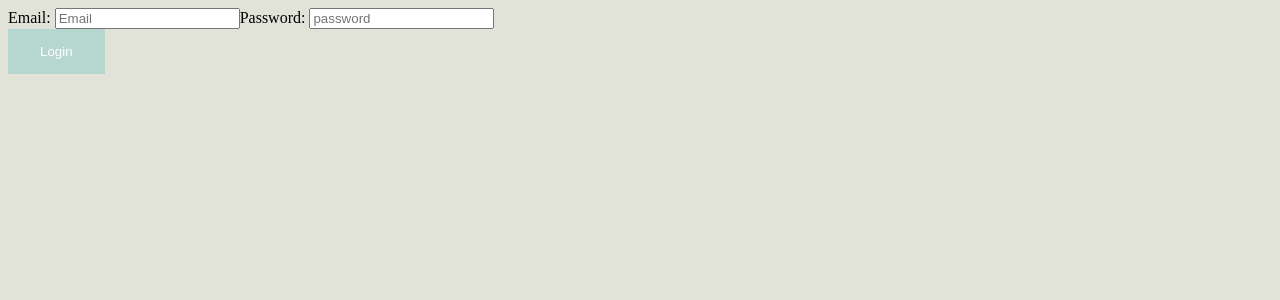
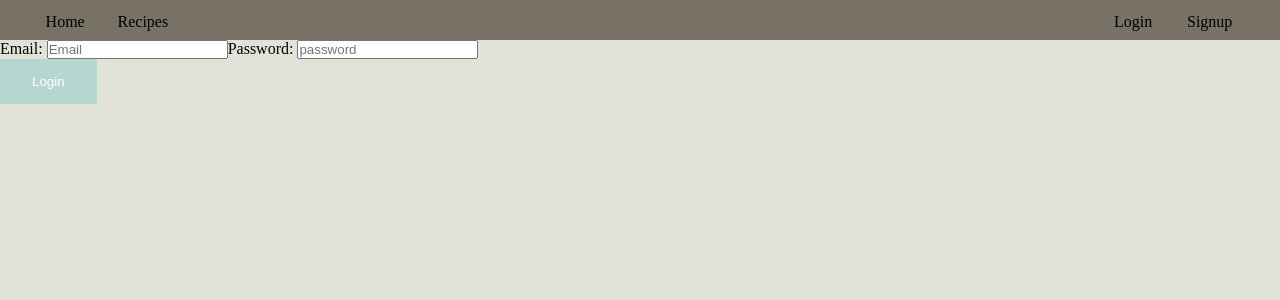
Before and after one commit to adriannasaruk/recipes-frontend, a React (Create React App) app: page /login in a window 1280 px wide. Shown: the top 300 px of the page. Built offline with nearby package versions, Linux system fonts and the light colour scheme.

Commit message:
Styled up the Nav-bar

```diff
--- a/src/App/Components/Nav/Nav.js
+++ b/src/App/Components/Nav/Nav.js
@@ -1,10 +1,55 @@
 import React from 'react';
+import NavBar from './navComps/NavBar';
+import { Link } from 'react-router-dom';
 import './nav.css';
 
 export default function Nav(props) {
+  const token = localStorage.getItem('token');
   return (
     <div>
-      <div></div>
+      <NavBar>
+        <section className='left'>
+          {token ? (
+            <li>
+              <Link style={styles.link} to='/user'>
+                Home
+              </Link>
+            </li>
+          ) : (
+            <li>
+              <Link style={styles.link} to='/'>
+                Home
+              </Link>
+            </li>
+          )}
+          <li>
+            <Link style={styles.link} to='public'>
+              Recipes
+            </Link>
+          </li>
+        </section>
+        <section className='right'>
+          <li>
+            <Link style={styles.link} to='/login'>
+              Login
+            </Link>
+          </li>
+          {!token ? (
+            <li>
+              <Link style={styles.link} to='/signup'>
+                Signup
+              </Link>
+            </li>
+          ) : null}
+        </section>
+      </NavBar>
     </div>
   );
 }
+
+const styles = {
+  link: {
+    textDecoration: 'none',
+    color: 'black',
+  },
+};
--- a/src/App/Components/Nav/nav.css
+++ b/src/App/Components/Nav/nav.css
@@ -0,0 +1,29 @@
+* {
+  margin: 0;
+  padding: 0;
+  box-sizing: border-box;
+}
+
+.nav-bar {
+  width: 100%;
+  height: 40px;
+  background-color: #787266;
+}
+
+.navbar-nav {
+  display: flex;
+  justify-content: space-between;
+  padding: 1%;
+  list-style: none;
+}
+
+.navbar-nav .left,
+.right {
+  display: flex;
+  width: 15%;
+  justify-content: space-evenly;
+}
+
+.navbar-nav ul li .link {
+  color: white;
+}
```
